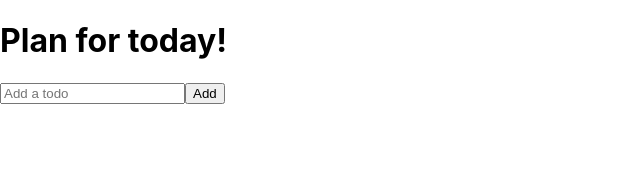
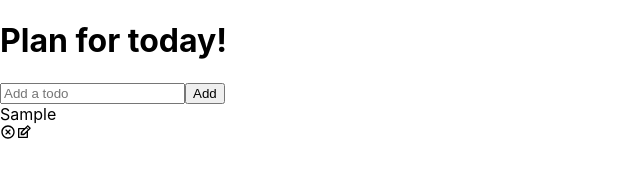
Before and after one commit to gokulrajanpillai/heilbronners, a React (Create React App) app: page / in a window 1280 px wide. Both pictures are taken after typing "Sample" into the empty fields and a click on the button "Add". Shown: the top 194 px of the page, without its empty margins (0-640 px from the left). Built offline with nearby package versions, Linux system fonts and the light colour scheme; the HTML template or start-up script is replaced by a standard one.

Commit message:
Added react icons module, displaying todo list contents

```diff
--- a/package.json
+++ b/package.json
@@ -8,6 +8,7 @@
     "@testing-library/user-event": "^12.1.10",
     "react": "^17.0.2",
     "react-dom": "^17.0.2",
+    "react-icons": "^4.2.0",
     "react-scripts": "4.0.3",
     "web-vitals": "^1.0.1"
   },
--- a/src/components/Todo.js
+++ b/src/components/Todo.js
@@ -1,11 +1,28 @@
-import React from 'react'
+import React, {useState} from 'react'
+import TodoForm from './TodoForm'
+import { RiCloseCircleLine } from 'react-icons/ri'
+import { TiEdit } from 'react-icons/ti'
 
-function Todo() {
-    return (
-        <div>
+function Todo({todos, completeTodo}) {
+    const [edit, setEdit] = useState({
+        id: null,
+        value: ''
+    })
 
+    return todos.map((todo, index) => (
+        <div
+            className={todo.isComplete ? 'todo-row complete' : 'todo-row'}
+            key={index}
+        >
+            <div key={todo.id} onClick={() => completeTodo(todo.id)}>
+                {todo.text}
+            </div>
+            <div className='icons'>
+                <RiCloseCircleLine />
+                <TiEdit />
+            </div>
         </div>
-    )
+    ))
 }
 
 export default Todo
--- a/src/components/TodoList.js
+++ b/src/components/TodoList.js
@@ -1,5 +1,6 @@
 import React, {useState} from 'react'
 import TodoForm from './TodoForm'
+import Todo from './Todo'
 
 function TodoList() {
     const [todos, setTodos] = useState([])
@@ -14,10 +15,21 @@
         console.log(...todos)
     }
 
+    const completeTodo = id => {
+        let updatedTodos = todos.map(todo => {
+            if (todo.id ===id) {
+                todo.isComplete = !todo.isComplete
+            }
+            return todo
+        })
+        setTodos(updatedTodos)
+    }
+
     return (
         <div>
             <h1>Plan for today!</h1>
             <TodoForm onSubmit={addTodo}/>
+            <Todo todos={todos} completeTodo={completeTodo}/>
         </div>
     )
 }
```
Also changed, not shown: 1 other file (tests, documents, lock files or other folders).
